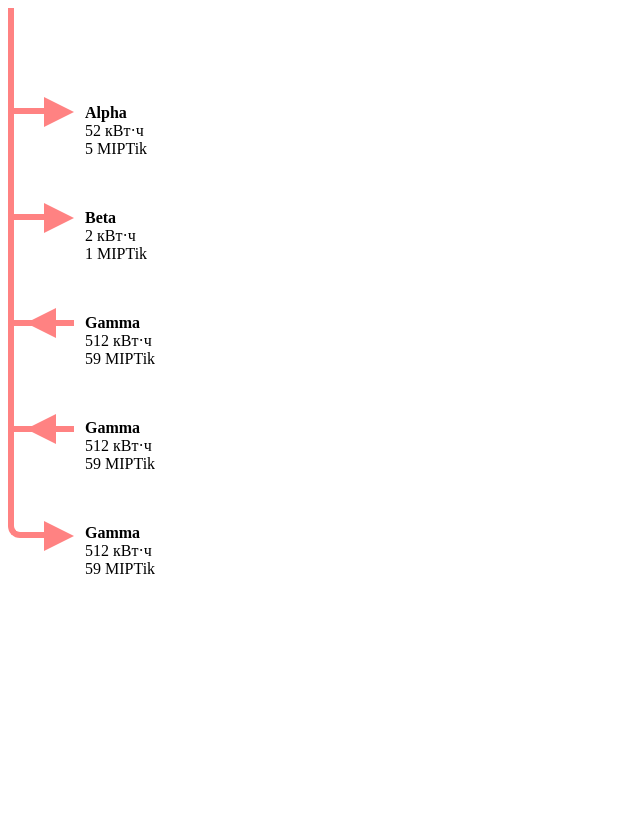
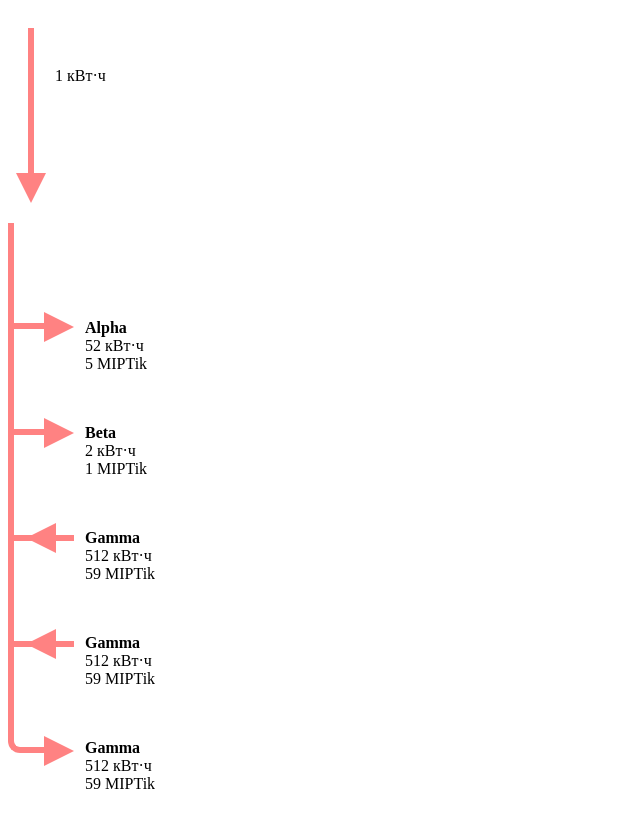
Before and after one commit to shinnik/startblock-frontend-demo, a React (Create React App) app: page / in a window 1280 px wide. Shown: the top 828 px of the page, without its empty margins (0-640 px from the left). Before the commit the page ends 800 px from the top, so only its background shows below. Built offline with nearby package versions, Linux system fonts and the light colour scheme.

Commit message:
Up and Down Arrows

```diff
--- a/src/App.js
+++ b/src/App.js
@@ -3,6 +3,8 @@ import MediumArrow from "./lib/components/BranchArrows/MediumArrow/MediumArrow";
 import FlexHorizontal from "./lib/wrappers/flex-horizontal/Flex-Horizontal";
 import CellInfo from "./lib/containers/CellInfo/CellInfo";
 import MultiArrow from "./lib/containers/MultiArrow/MultiArrow";
+import ArrowAndInfo from "./lib/containers/ArrowAndInfo/ArrowAndInfo";
+import PaddingWrapper from "./lib/wrappers/padding/PaddingWrapper";
 
 const arr = [true, true, false, false, true];
 const data = [
@@ -36,6 +38,9 @@ const data = [
 function App() {
   return (
     <div className="App">
+        <PaddingWrapper>
+            <ArrowAndInfo direction={false} />
+        </PaddingWrapper>
        <MultiArrow arr={arr} data={data}/>
     </div>
   );
--- /dev/null
+++ b/src/lib/containers/ArrowAndInfo/ArrowAndInfo.js
@@ -0,0 +1,16 @@
+import React from 'react';
+import styles from './ArrowAndInfo.module.scss';
+import PaddingWrapper from "../../wrappers/padding/PaddingWrapper";
+import CellInfo from "../CellInfo/CellInfo";
+
+
+function ArrowAndInfo({direction}) {
+    return <div className={styles.ArrowAndInfo}>
+        <PaddingWrapper>
+            <CellInfo amount={1} />
+        </PaddingWrapper>
+        <div className={direction ? styles.TriangleUp : styles.TriangleDown} />
+    </div>
+}
+
+export default ArrowAndInfo;
--- /dev/null
+++ b/src/lib/containers/ArrowAndInfo/ArrowAndInfo.module.scss
@@ -0,0 +1,27 @@
+@import "../../constatnts/constants";
+
+.ArrowAndInfo {
+  border-left: $border-thickness solid $border-color;
+}
+
+.TriangleUp {
+  width: 0;
+  height: 0;
+  position: relative;
+  top: -$x1*1.5;
+  left: -$triangle-size*1.2;
+  border-left: $triangle-size solid white;
+  border-right: $triangle-size solid white;
+  border-bottom: 2*$triangle-size solid $border-color;
+}
+
+.TriangleDown {
+  width: 0;
+  height: 0;
+  position: relative;
+  top: 0;
+  left: -$triangle-size*1.2;
+  border-left: $triangle-size solid white;
+  border-right: $triangle-size solid white;
+  border-top: 2*$triangle-size solid $border-color;
+}
--- a/src/lib/containers/CellInfo/CellInfo.js
+++ b/src/lib/containers/CellInfo/CellInfo.js
@@ -5,11 +5,11 @@ import {currency, energy} from "../../constatnts/names";
 
 function CellInfo({name, amount, money}) {
     return <div className={styles.CellInfo}>
-        <b>{name}</b>
+        {name && <b>{name}</b>}
         <br/>
-        {`${amount} ${energy}`}
+        {amount && `${amount} ${energy}`}
         <br/>
-        {`${money} ${currency}`}
+        {money && `${money} ${currency}`}
     </div>
 }
 
--- /dev/null
+++ b/src/lib/wrappers/padding/PaddingWrapper.js
@@ -0,0 +1,12 @@
+import React from 'react';
+import styles from './PaddingWrapper.module.css';
+
+function PaddingWrapper({children}) {
+    return <div className={styles.PaddingWrapper}>
+        {
+          children
+        }
+    </div>
+}
+
+export default PaddingWrapper;
--- /dev/null
+++ b/src/lib/wrappers/padding/PaddingWrapper.module.css
@@ -0,0 +1,3 @@
+.PaddingWrapper {
+    padding: 20px;
+}
```
